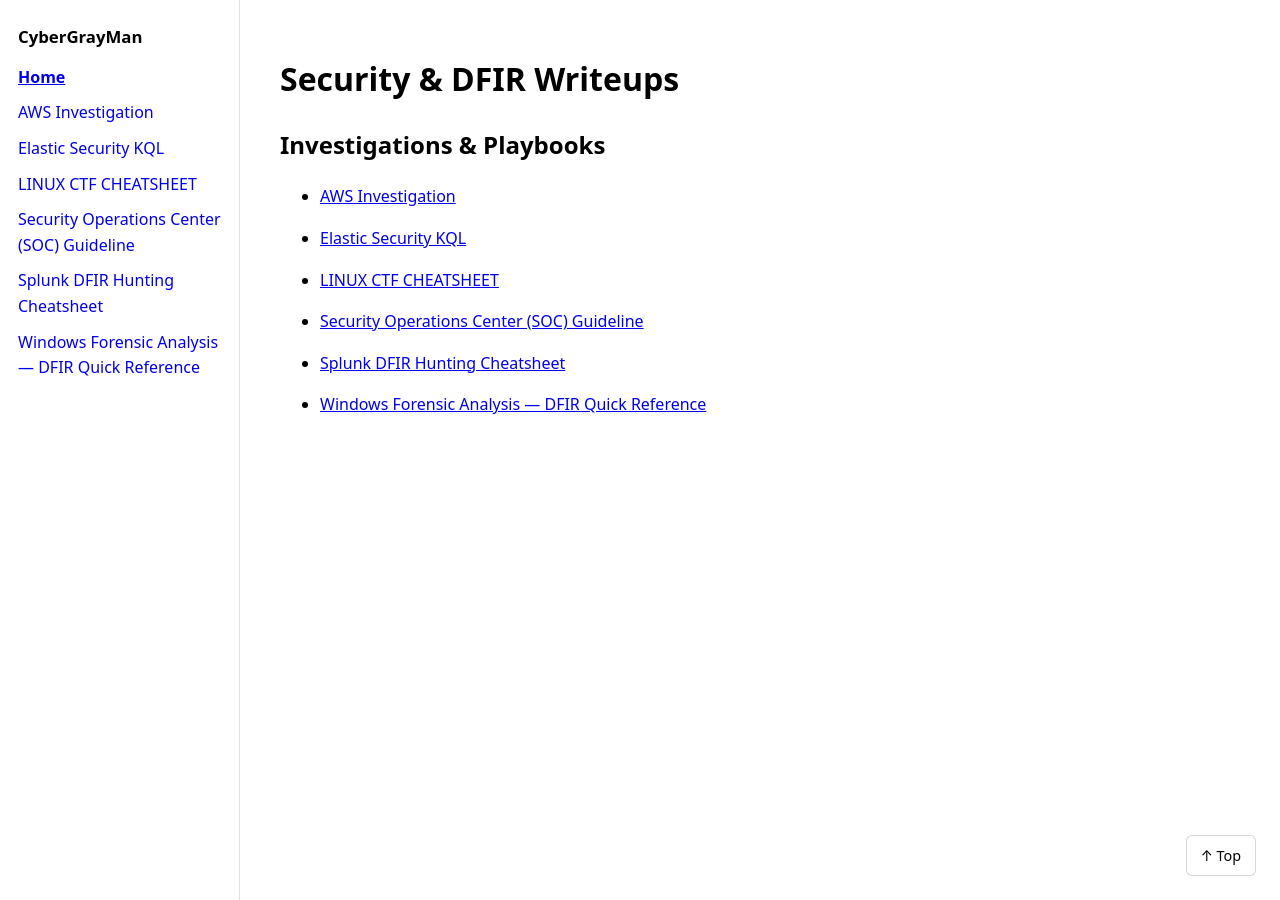
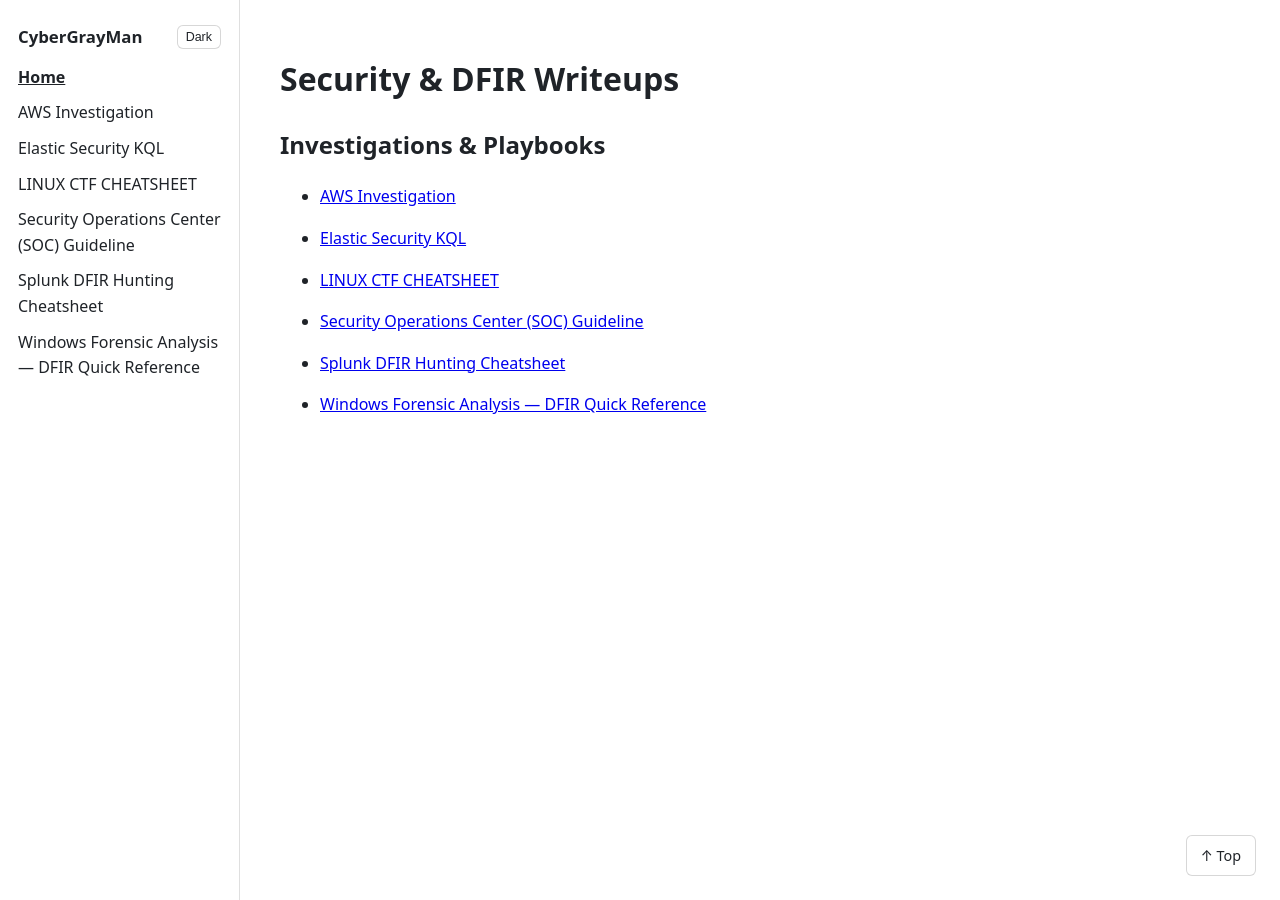
Before and after one commit to cybergrayman/md, a Jekyll site: the page built from index.md, in a window 1280 px wide. Built offline with Jekyll 4.4.1, drawn with Linux system fonts in a browser that asks for light colours; our own code applies the rules of GitHub Pages for plain Markdown files.

Commit message:
Update default.html

```diff
--- a/_layouts/default.html
+++ b/_layouts/default.html
@@ -4,12 +4,39 @@
   <meta charset="UTF-8">
   <meta name="viewport" content="width=device-width, initial-scale=1.0">
   <title>{{ page.title | default: site.title | default: "CyberGrayMan" }}</title>
+  <script>
+    (function() {
+      const saved = localStorage.getItem('theme');
+      const prefersDark = window.matchMedia && window.matchMedia('(prefers-color-scheme: dark)').matches;
+      const mode = saved || (prefersDark ? 'dark' : 'light');
+      document.documentElement.setAttribute('data-theme', mode);
+    })();
+  </script>
   <style>
-    :root { color-scheme: light dark; }
+    :root {
+      --bg: #ffffff;
+      --fg: #1f2328;
+      --muted-bg: #8882;
+      --stripe-bg: #8881;
+      --border: #8884;
+      --border-strong: #8885;
+      color-scheme: light;
+    }
+    html[data-theme="dark"] {
+      --bg: #0d1117;
+      --fg: #e6edf3;
+      --muted-bg: #8883;
+      --stripe-bg: #8881;
+      --border: #8884;
+      --border-strong: #8886;
+      color-scheme: dark;
+    }
     html { scroll-behavior: smooth; }
     body {
       margin: 0;
       font: 16px/1.6 system-ui, -apple-system, sans-serif;
+      background: var(--bg);
+      color: var(--fg);
       display: flex;
       min-height: 100vh;
     }
@@ -17,16 +44,35 @@
       width: 240px;
       flex-shrink: 0;
       padding: 24px 18px;
-      border-right: 1px solid #8884;
+      border-right: 1px solid var(--border);
       position: sticky;
       top: 0;
       height: 100vh;
       overflow-y: auto;
       box-sizing: border-box;
     }
+    .sidebar-header {
+      display: flex;
+      align-items: center;
+      justify-content: space-between;
+      gap: 8px;
+      margin-bottom: 14px;
+    }
     aside h2 {
       font-size: 1.05rem;
-      margin: 0 0 14px;
+      margin: 0;
+    }
+    .theme-toggle {
+      padding: 4px 8px;
+      font-size: 0.78rem;
+      border: 1px solid var(--border-strong);
+      border-radius: 6px;
+      background: var(--bg);
+      color: var(--fg);
+      cursor: pointer;
+    }
+    .theme-toggle:hover {
+      border-color: var(--fg);
     }
     aside ul {
       list-style: none;
@@ -37,6 +83,7 @@
       margin-bottom: 10px;
     }
     aside a {
+      color: inherit;
       text-decoration: none;
     }
     aside a:hover {
@@ -61,18 +108,18 @@
       margin: 20px 0;
     }
     th, td {
-      border: 1px solid #8885;
+      border: 1px solid var(--border-strong);
       padding: 8px 12px;
       text-align: left;
       overflow-wrap: anywhere;
       word-break: break-word;
     }
     th {
-      background: #8882;
+      background: var(--muted-bg);
       font-weight: 600;
     }
     tr:nth-child(even) {
-      background: #8881;
+      background: var(--stripe-bg);
     }
     .code-wrapper {
       position: relative;
@@ -81,7 +128,7 @@
       padding: 14px;
       overflow-x: auto;
       border-radius: 6px;
-      background: #8882;
+      background: var(--muted-bg);
     }
     code { font-family: monospace; }
     .copy-btn {
@@ -90,31 +137,31 @@
       right: 8px;
       padding: 4px 8px;
       font-size: 0.78rem;
-      border: 1px solid #8885;
+      border: 1px solid var(--border-strong);
       border-radius: 4px;
-      background: Canvas;
-      color: CanvasText;
+      background: var(--bg);
+      color: var(--fg);
       cursor: pointer;
       opacity: 0.85;
     }
     .copy-btn:hover {
       opacity: 1;
-      border-color: currentColor;
+      border-color: var(--fg);
     }
     .back-to-top {
       position: fixed;
       bottom: 24px;
       right: 24px;
       padding: 8px 14px;
-      border: 1px solid #8885;
+      border: 1px solid var(--border-strong);
       border-radius: 6px;
-      background: Canvas;
-      color: CanvasText;
+      background: var(--bg);
+      color: var(--fg);
       text-decoration: none;
       font-size: 0.9rem;
     }
     .back-to-top:hover {
-      border-color: currentColor;
+      border-color: var(--fg);
     }
     @media (max-width: 720px) {
       body { flex-direction: column; }
@@ -123,7 +170,7 @@
         height: auto;
         position: static;
         border-right: none;
-        border-bottom: 1px solid #8884;
+        border-bottom: 1px solid var(--border);
       }
       main { padding: 24px 20px 80px; }
     }
@@ -131,7 +178,10 @@
 </head>
 <body id="top">
   <aside>
-    <h2>CyberGrayMan</h2>
+    <div class="sidebar-header">
+      <h2>CyberGrayMan</h2>
+      <button type="button" id="theme-toggle" class="theme-toggle" aria-label="Toggle dark mode">Dark</button>
+    </div>
     <ul>
       <li>
         <a href="{{ '/' | relative_url }}" {% if page.url == '/' %}class="active"{% endif %}>Home</a>
@@ -156,6 +206,21 @@
   <a href="#top" class="back-to-top">↑ Top</a>
 
   <script>
+    const toggleBtn = document.getElementById('theme-toggle');
+    function syncToggleLabel() {
+      const isDark = document.documentElement.getAttribute('data-theme') === 'dark';
+      toggleBtn.textContent = isDark ? 'Light' : 'Dark';
+    }
+    syncToggleLabel();
+
+    toggleBtn.addEventListener('click', () => {
+      const isDark = document.documentElement.getAttribute('data-theme') === 'dark';
+      const next = isDark ? 'light' : 'dark';
+      document.documentElement.setAttribute('data-theme', next);
+      localStorage.setItem('theme', next);
+      syncToggleLabel();
+    });
+
     document.querySelectorAll('pre').forEach((pre) => {
       const wrapper = document.createElement('div');
       wrapper.className = 'code-wrapper';
```
Also changed, not shown: other parts of _layouts/default.html (+1 -0 lines).
